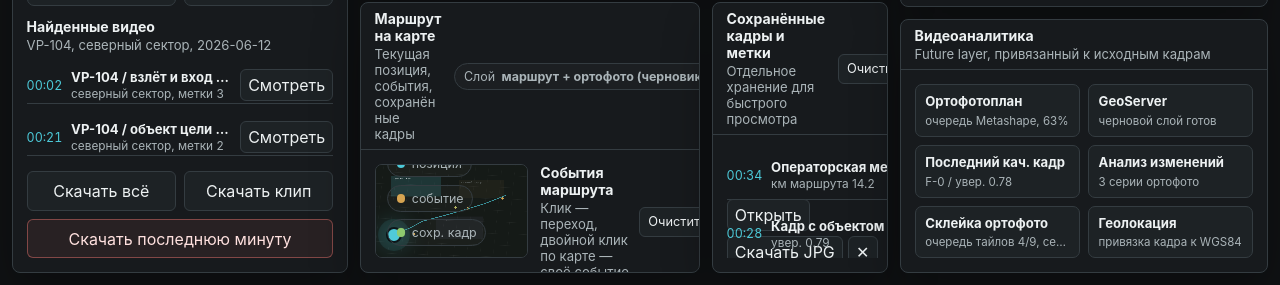
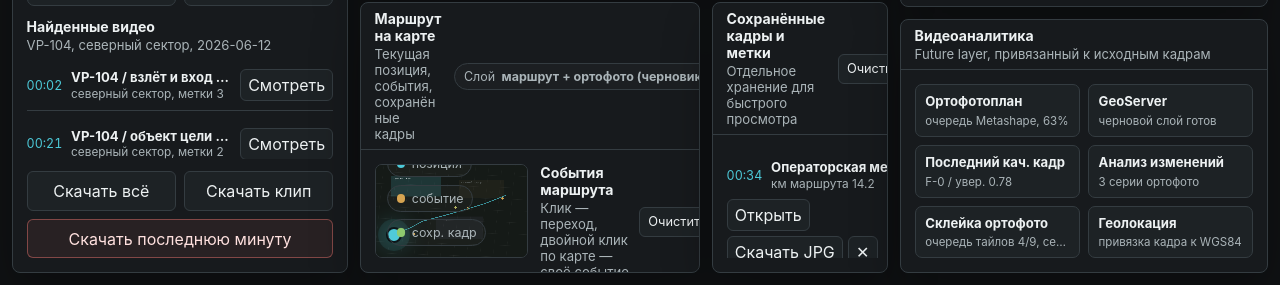
Before and after one commit to Gorgutc/V_PL, a website: page index.html in a window 1280 px wide. Shown: the part 515-800 px from the top of the page. Drawn offline with Linux system fonts and the light colour scheme.

Commit message:
Fix saved-frame rows collapsing to min-height and overlapping
In a scrollable grid container, auto-sized implicit tracks can resolve
to the item's explicit min-height instead of its content height, so the
two-line snapshot rows were locked at 44px and their action buttons
spilled over the following rows.

Size implicit rows by content (grid-auto-rows: max-content) for all
three scrollable lists - snapshots, route events, and archive results -
which also fixes the same latent collapse for renamed event titles that
wrap to two lines.

Co-Authored-By: Claude Fable 5 <noreply@anthropic.com>

```diff
--- a/index.html
+++ b/index.html
@@ -729,6 +729,9 @@
       .archive-list,
       .event-list,
       .snapshot-list {
+        /* In a scrollable grid, auto tracks can collapse to the row's min-height;
+           size them by content so two-line rows never overlap. */
+        grid-auto-rows: max-content;
         scrollbar-width: thin;
         scrollbar-color: var(--line-strong) transparent;
         overscroll-behavior: contain;
```
